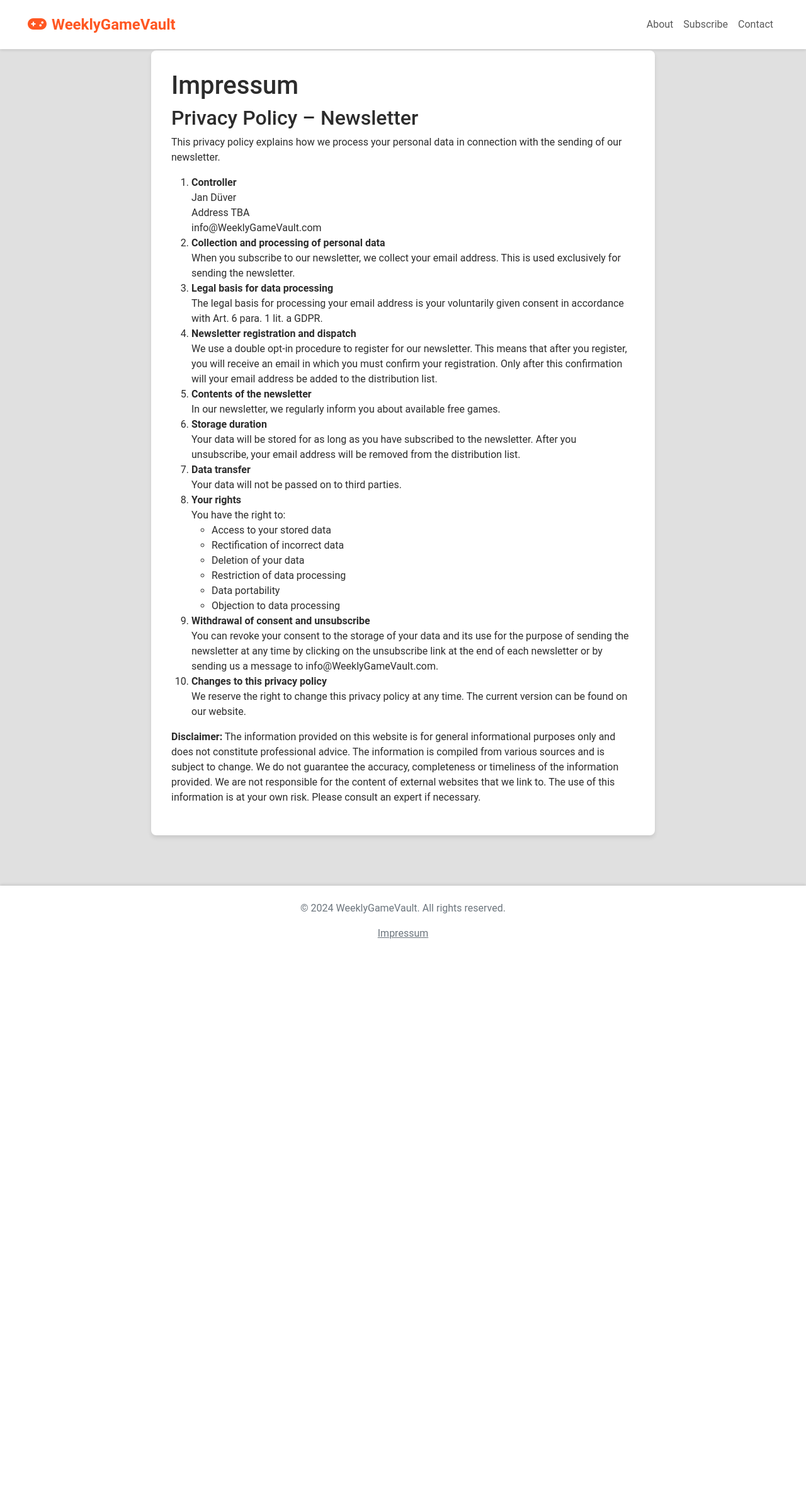
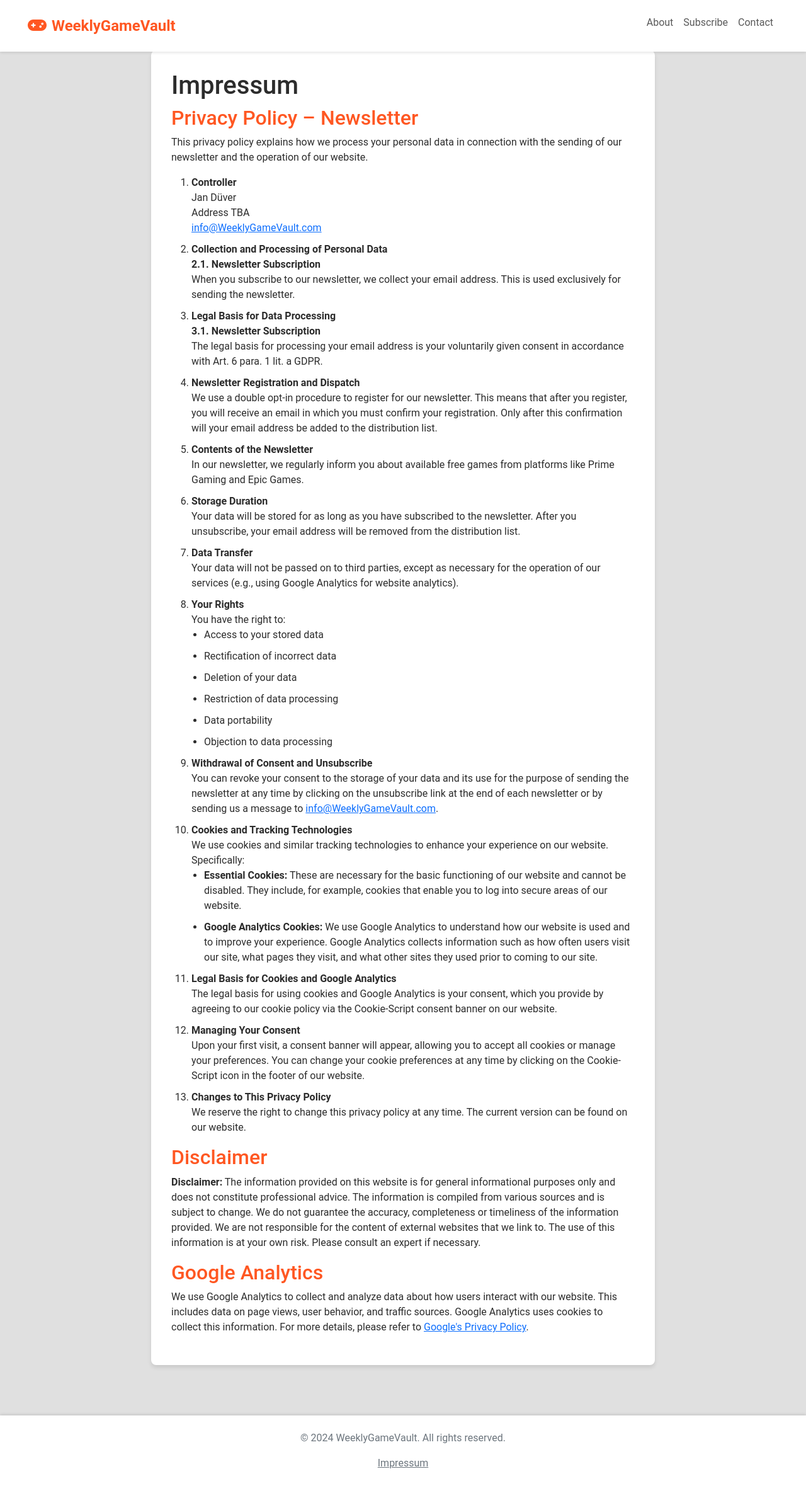
Before and after one commit to Jndvr/AllTheFreeGames, a Flask app: page /impressum in a window 1280 px wide. Shown: the top 2359 px of the page at 63% size. Before the commit the page ends 1490 px from the top, so only its background shows below. Run offline with Flask 3, Linux system fonts and the light colour scheme.

Commit message:
Added Cookies and Stuff

```diff
--- a/templates/impressum.html
+++ b/templates/impressum.html
@@ -56,6 +56,21 @@
     a.footer-link:hover {
       color: #333333;
     }
+    h2 {
+      color: #ff5722;
+    }
+    ul {
+      list-style-type: disc;
+      padding-left: 20px;
+    }
+    li {
+      margin-bottom: 10px;
+    }
+    .modal-content {
+      background-color: #ffffff;
+      padding: 20px;
+      border-radius: 8px;
+    }
   </style>
 </head>
 <body>
@@ -99,41 +114,43 @@
     <h1>Impressum</h1>
 
     <h2>Privacy Policy – Newsletter</h2>
-    <p>This privacy policy explains how we process your personal data in connection with the sending of our newsletter.</p>
+    <p>This privacy policy explains how we process your personal data in connection with the sending of our newsletter and the operation of our website.</p>
 
     <ol>
       <li>
         <strong>Controller</strong><br>
         Jan Düver<br>
         Address TBA<br>
-        info@WeeklyGameVault.com
+        <a href="mailto:info@WeeklyGameVault.com">info@WeeklyGameVault.com</a>
       </li>
       <li>
-        <strong>Collection and processing of personal data</strong><br>
+        <strong>Collection and Processing of Personal Data</strong><br>
+        <strong>2.1. Newsletter Subscription</strong><br>
         When you subscribe to our newsletter, we collect your email address. This is used exclusively for sending the newsletter.
       </li>
       <li>
-        <strong>Legal basis for data processing</strong><br>
+        <strong>Legal Basis for Data Processing</strong><br>
+        <strong>3.1. Newsletter Subscription</strong><br>
         The legal basis for processing your email address is your voluntarily given consent in accordance with Art. 6 para. 1 lit. a GDPR.
       </li>
       <li>
-        <strong>Newsletter registration and dispatch</strong><br>
+        <strong>Newsletter Registration and Dispatch</strong><br>
         We use a double opt-in procedure to register for our newsletter. This means that after you register, you will receive an email in which you must confirm your registration. Only after this confirmation will your email address be added to the distribution list.
       </li>
       <li>
-        <strong>Contents of the newsletter</strong><br>
-        In our newsletter, we regularly inform you about available free games.
+        <strong>Contents of the Newsletter</strong><br>
+        In our newsletter, we regularly inform you about available free games from platforms like Prime Gaming and Epic Games.
       </li>
       <li>
-        <strong>Storage duration</strong><br>
+        <strong>Storage Duration</strong><br>
         Your data will be stored for as long as you have subscribed to the newsletter. After you unsubscribe, your email address will be removed from the distribution list.
       </li>
       <li>
-        <strong>Data transfer</strong><br>
-        Your data will not be passed on to third parties.
+        <strong>Data Transfer</strong><br>
+        Your data will not be passed on to third parties, except as necessary for the operation of our services (e.g., using Google Analytics for website analytics).
       </li>
       <li>
-        <strong>Your rights</strong><br>
+        <strong>Your Rights</strong><br>
         You have the right to:
         <ul>
           <li>Access to your stored data</li>
@@ -145,19 +162,45 @@
         </ul>
       </li>
       <li>
-        <strong>Withdrawal of consent and unsubscribe</strong><br>
-        You can revoke your consent to the storage of your data and its use for the purpose of sending the newsletter at any time by clicking on the unsubscribe link at the end of each newsletter or by sending us a message to info@WeeklyGameVault.com.
+        <strong>Withdrawal of Consent and Unsubscribe</strong><br>
+        You can revoke your consent to the storage of your data and its use for the purpose of sending the newsletter at any time by clicking on the unsubscribe link at the end of each newsletter or by sending us a message to <a href="mailto:info@WeeklyGameVault.com">info@WeeklyGameVault.com</a>.
       </li>
       <li>
-        <strong>Changes to this privacy policy</strong><br>
+        <strong>Cookies and Tracking Technologies</strong><br>
+        We use cookies and similar tracking technologies to enhance your experience on our website. Specifically:
+        <ul>
+          <li>
+            <strong>Essential Cookies:</strong> These are necessary for the basic functioning of our website and cannot be disabled. They include, for example, cookies that enable you to log into secure areas of our website.
+          </li>
+          <li>
+            <strong>Google Analytics Cookies:</strong> We use Google Analytics to understand how our website is used and to improve your experience. Google Analytics collects information such as how often users visit our site, what pages they visit, and what other sites they used prior to coming to our site.
+          </li>
+        </ul>
+      </li>
+      <li>
+        <strong>Legal Basis for Cookies and Google Analytics</strong><br>
+        The legal basis for using cookies and Google Analytics is your consent, which you provide by agreeing to our cookie policy via the Cookie-Script consent banner on our website.
+      </li>
+      <li>
+        <strong>Managing Your Consent</strong><br>
+        Upon your first visit, a consent banner will appear, allowing you to accept all cookies or manage your preferences. You can change your cookie preferences at any time by clicking on the Cookie-Script icon in the footer of our website.
+      </li>
+      <li>
+        <strong>Changes to This Privacy Policy</strong><br>
         We reserve the right to change this privacy policy at any time. The current version can be found on our website.
       </li>
     </ol>
 
+    <h2>Disclaimer</h2>
     <p>
       <strong>Disclaimer:</strong> The information provided on this website is for general informational purposes only and does not constitute professional advice.
       The information is compiled from various sources and is subject to change. We do not guarantee the accuracy, completeness or timeliness of the information provided.
       We are not responsible for the content of external websites that we link to. The use of this information is at your own risk. Please consult an expert if necessary.
+    </p>
+
+    <h2>Google Analytics</h2>
+    <p>
+      We use Google Analytics to collect and analyze data about how users interact with our website. This includes data on page views, user behavior, and traffic sources. Google Analytics uses cookies to collect this information. For more details, please refer to <a href="https://policies.google.com/privacy" target="_blank">Google's Privacy Policy</a>.
     </p>
   </div>
 
```
Also changed, not shown: templates/index.html (+15 -1 lines).
